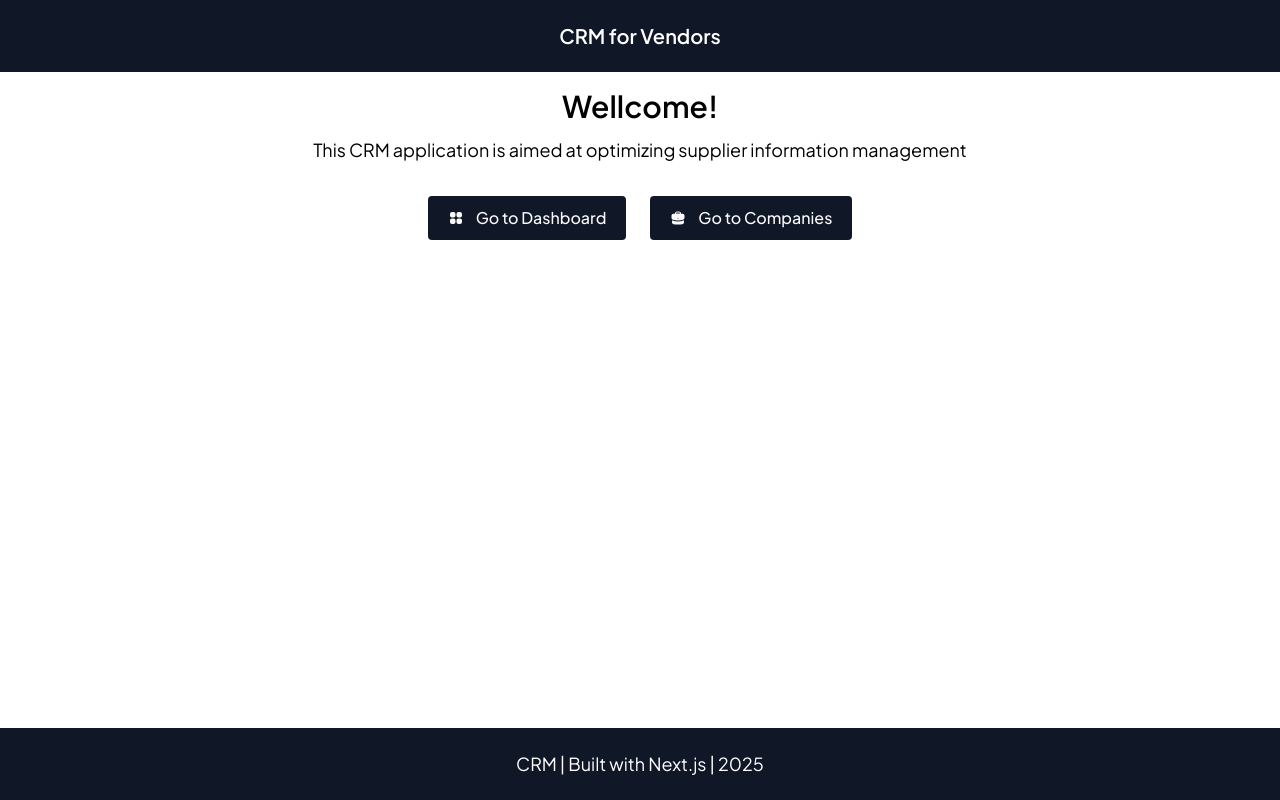
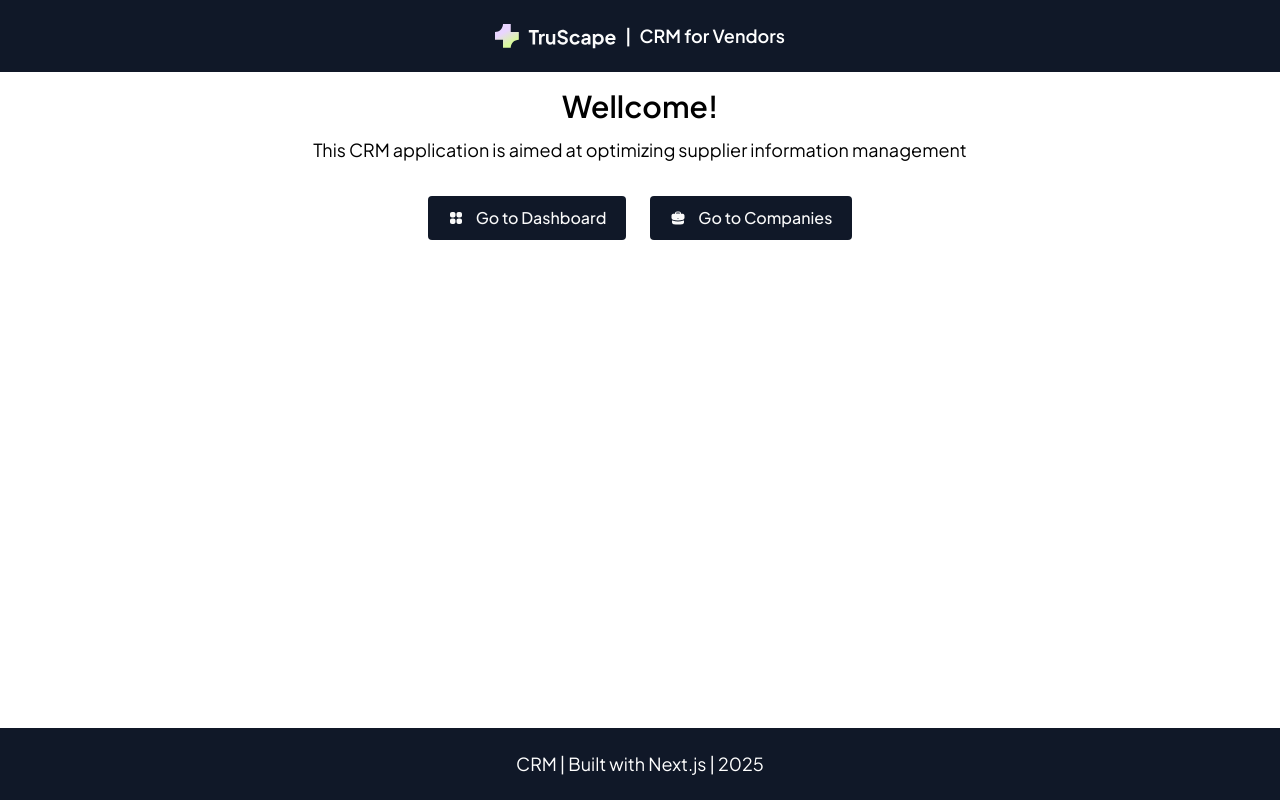
Before and after one commit to Valentyn-M/nextjs-crm, a Next.js app: page / in a window 1280 px wide. Built offline with nearby package versions, Linux system fonts and the light colour scheme.

Commit message:
Add project description

```diff
--- a/src/app/components/sidebar.tsx
+++ b/src/app/components/sidebar.tsx
@@ -20,7 +20,7 @@ export default function Sidebar({}: SidebarProps) {
         <Image
           className="py-8 mb-11 mx-auto"
           width={122}
-          height={25}
+          height={24}
           src="/icons/logo.svg"
           alt="logo"
         />
--- a/src/app/page.tsx
+++ b/src/app/page.tsx
@@ -1,12 +1,17 @@
 import MainLink from '@/app/components/main-link';
+import Image from 'next/image';
 
 export default function Home() {
   const currentYear = new Date().getFullYear();
 
   return (
     <div className="flex flex-col min-h-full">
-      <header className="bg-gray-900 text-white font-semibold text-xl min-h-18 px-4 py-4 flex items-center justify-center">
-        <div>CRM for Vendors</div>
+      <header className="bg-gray-900 text-white font-semibold text-lg min-h-18 px-4 py-4 flex items-center justify-center">
+        <div className="flex items-center gap-2">
+          <Image width={122} height={24} src="/icons/logo.svg" alt="logo" />
+          <span>|</span>
+          <span>CRM for Vendors</span>
+        </div>
       </header>
       <main className="grow-1 p-4 text-center">
         <h1 className="text-3xl font-semibold mb-3">Wellcome!</h1>
```
Also changed, not shown: preview.jpg (added), 1 other file (tests, documents, lock files or other folders).
